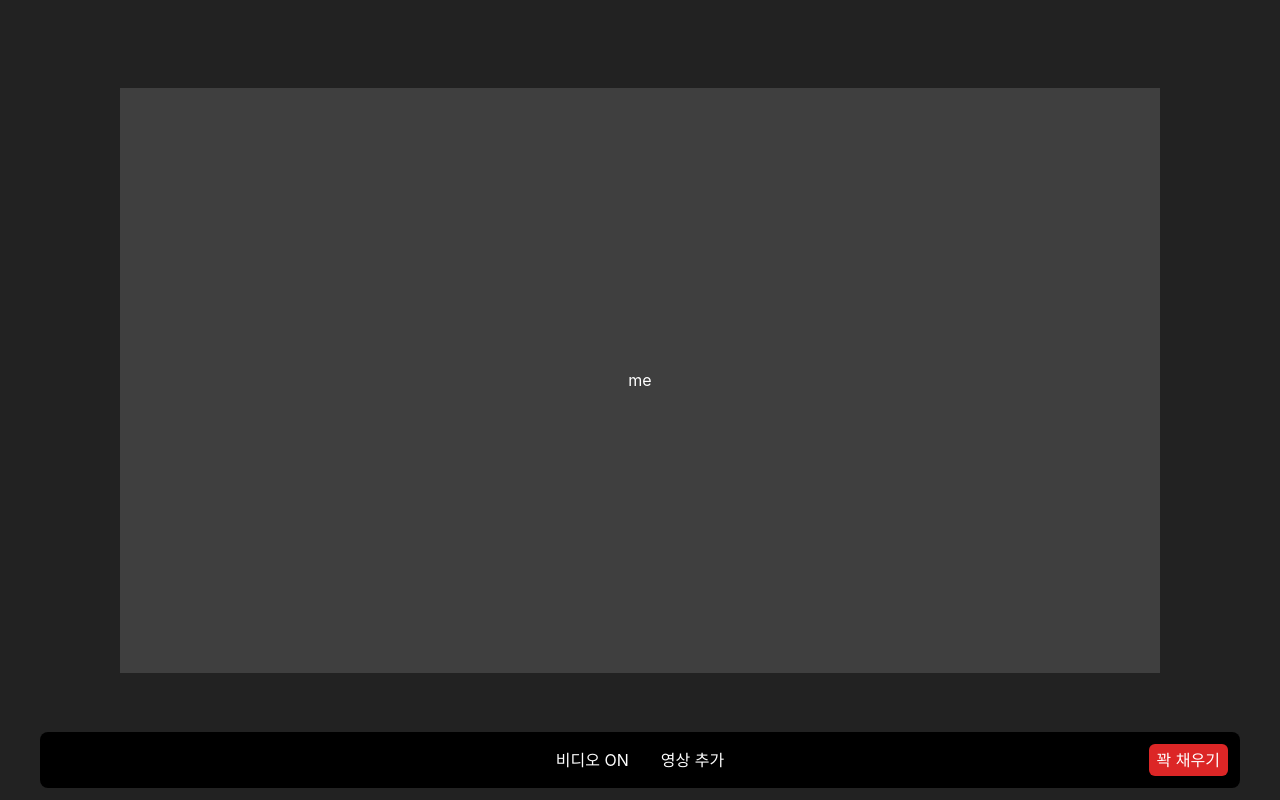
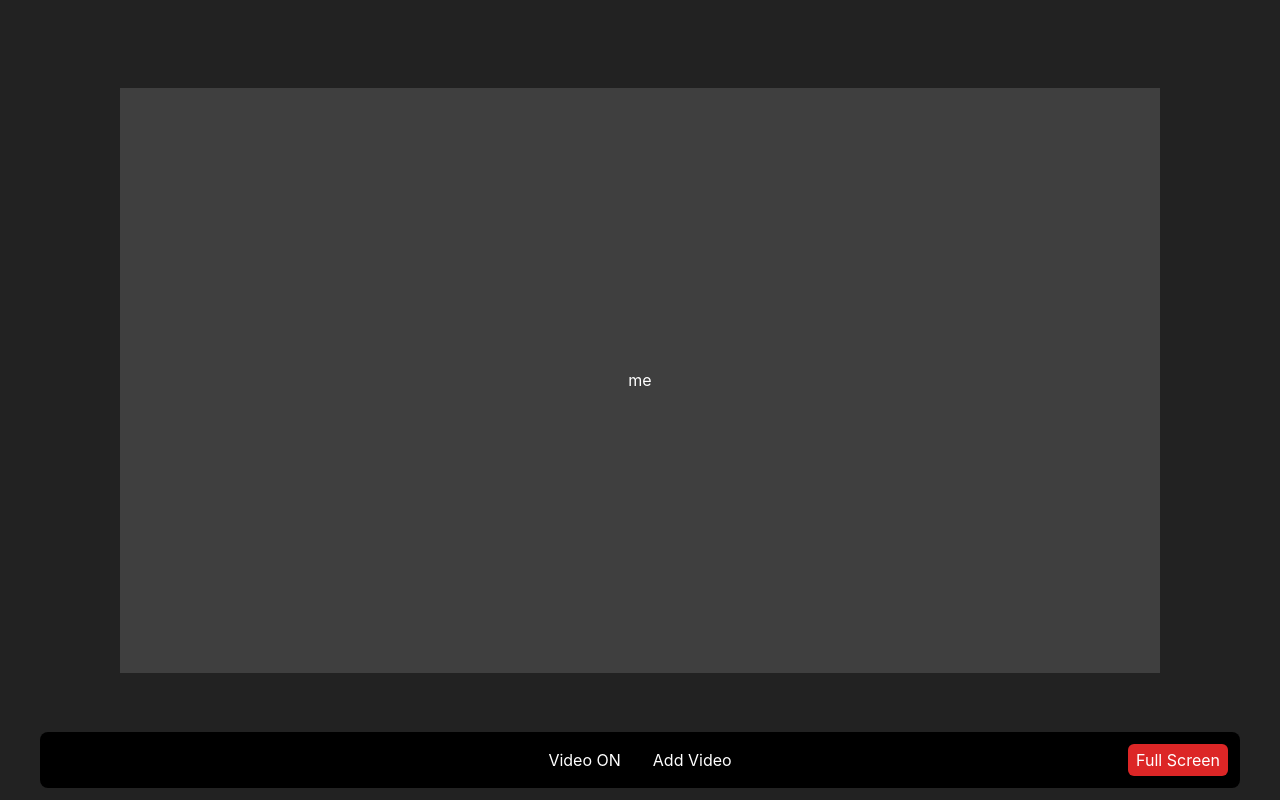
Before and after one commit to kimminsu31415/withstudy, a React (Create React App) app: page /test4 in a window 1280 px wide. Built offline with nearby package versions, Linux system fonts and the light colour scheme.

Commit message:
fix: 영어로 변경

```diff
--- a/src/components/TestTool.jsx
+++ b/src/components/TestTool.jsx
@@ -1,17 +1,32 @@
-import React from "react";
+import React, { useState, useEffect } from "react";
 
 function TestTool({ onAddVideo, cameraOn, toggleCamera }) {
+  const [isFullScreen, setIsFullScreen] = useState(false);
+
+  // 문서의 풀 스크린 상태 변경을 감지하여 상태 업데이트
+  useEffect(() => {
+    const handleFullScreenChange = () => {
+      setIsFullScreen(!!document.fullscreenElement);
+    };
+    document.addEventListener("fullscreenchange", handleFullScreenChange);
+    return () => {
+      document.removeEventListener("fullscreenchange", handleFullScreenChange);
+    };
+  }, []);
+
   const toggleFullScreen = () => {
-    // 현재 전체화면 모드가 아니라면 전체화면 요청
     if (!document.fullscreenElement) {
       document.documentElement.requestFullscreen().catch((err) => {
         console.error(
-          `전체 화면 모드 활성화 중 오류 발생: ${err.message} (${err.name})`,
+          `Error entering full screen mode: ${err.message} (${err.name})`,
         );
       });
     } else {
-      // 이미 전체화면 모드라면 전체화면 종료 요청
-      document.exitFullscreen();
+      document.exitFullscreen().catch((err) => {
+        console.error(
+          `Error exiting full screen mode: ${err.message} (${err.name})`,
+        );
+      });
     }
   };
 
@@ -20,18 +35,18 @@ function TestTool({ onAddVideo, cameraOn, toggleCamera }) {
       <div className="flex h-14 items-center justify-center rounded-lg bg-black px-4">
         <div className="flex gap-8 text-white">
           <button onClick={toggleCamera} className="hover:text-orange-400">
-            <p>{cameraOn ? "비디오 OFF" : "비디오 ON"}</p>
+            <p>{cameraOn ? "Video OFF" : "Video ON"}</p>
           </button>
-          {/* 영상 추가 버튼에 onAddVideo 함수 연결 */}
+          {/* 영상 추가 버튼 */}
           <button onClick={onAddVideo} className="hover:text-orange-400">
-            <p>영상 추가</p>
+            <p>Add Video</p>
           </button>
         </div>
         <button
           onClick={toggleFullScreen}
           className="absolute right-3 rounded-md bg-red-600 px-2 py-1 text-white hover:bg-red-700"
         >
-          <p>꽉 채우기</p>
+          <p>{isFullScreen ? "Exit Full Screen" : "Full Screen"}</p>
         </button>
       </div>
     </div>
--- a/src/pages/Test4.jsx
+++ b/src/pages/Test4.jsx
@@ -113,7 +113,7 @@ function Test4() {
       {showInput && (
         <div className="fixed inset-0 flex items-center justify-center bg-black bg-opacity-50">
           <div className="w-[300px] rounded bg-white p-4">
-            <h2 className="mb-2 text-black">유튜브 링크 입력</h2>
+            <h2 className="mb-2 text-black">Enter YouTube Link</h2>
             <input
               type="text"
               value={inputLink}
@@ -126,13 +126,13 @@ function Test4() {
                 onClick={handleCancel}
                 className="rounded bg-gray-300 px-4 py-2 text-black"
               >
-                취소
+                Cancel
               </button>
               <button
                 onClick={handleOk}
                 className="rounded bg-blue-500 px-4 py-2 text-white"
               >
-                확인
+                Confirm
               </button>
             </div>
           </div>
```
